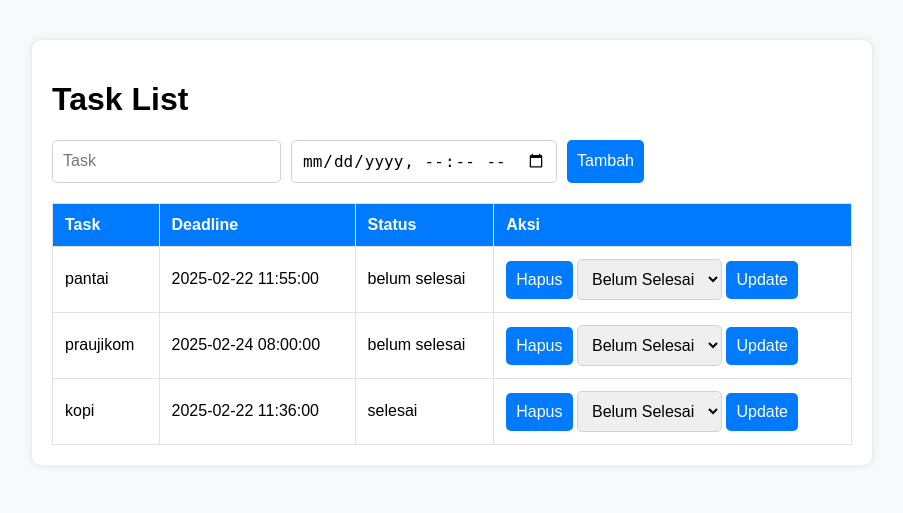
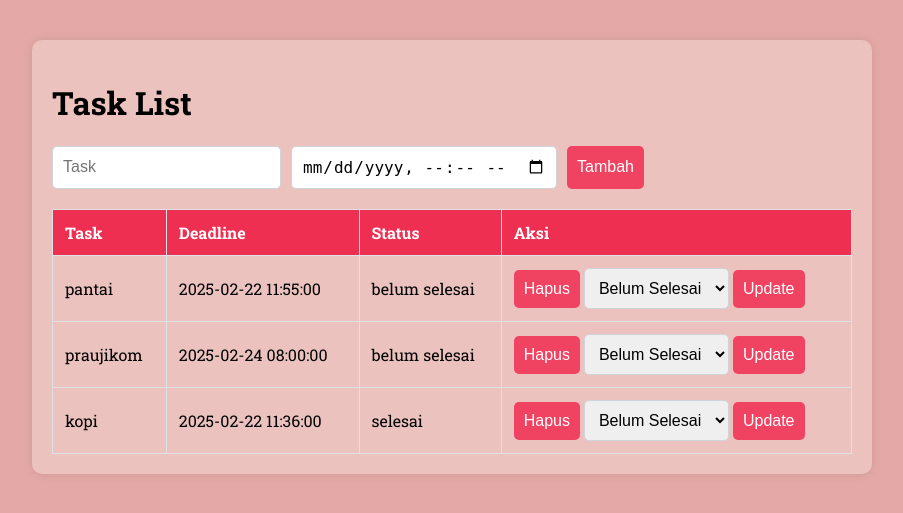
Before and after one commit to rosyrosmiati123/praujikom, a PHP site: page /viwes/todo.php in a window 1280 px wide. Shown: the top 513 px of the page, without its empty margins (188-1091 px from the left). Run offline with PHP 8.4, Linux system fonts and the light colour scheme; data comes from the database, SQL or seed files in the repository.

Commit message:
Update todo.php

```diff
--- a/viwes/todo.php
+++ b/viwes/todo.php
@@ -7,17 +7,20 @@ include_once '../controllers/c_todo.php';
 <html>
 <head>
     <title>Task List</title>
+    <link rel="preconnect" href="https://fonts.googleapis.com">
+    <link rel="preconnect" href="https://fonts.gstatic.com" crossorigin>
+    <link href="https://fonts.googleapis.com/css2?family=PT+Serif:ital,wght@0,400;0,700;1,400;1,700&family=Roboto+Slab:wght@100..900&display=swap" rel="stylesheet">
     <style>
         body {
-            font-family: 'Poppins', sans-serif;
-            background-color: #f8f9fa;
+            font-family: "Roboto Slab", serif;;
+            background-color: #e4a9a6;
             margin: 20px;
             padding: 20px;
         }
         .container {
             max-width: 800px;
             margin: auto;
-            background: white;
+            background: #ebc2be;
             padding: 20px;
             border-radius: 10px;
             box-shadow: 0px 0px 10px rgba(0, 0, 0, 0.1);
@@ -33,7 +36,7 @@ include_once '../controllers/c_todo.php';
             text-align: left;
         }
         th {
-            background-color: #007bff;
+            background-color: #ef2f51;
             color: white;
         }
         .form-group {
@@ -48,7 +51,7 @@ include_once '../controllers/c_todo.php';
             font-size: 16px;
         }
         button {
-            background-color: #007bff;
+            background-color: #f04261;
             color: white;
             cursor: pointer;
             border: none;
```
